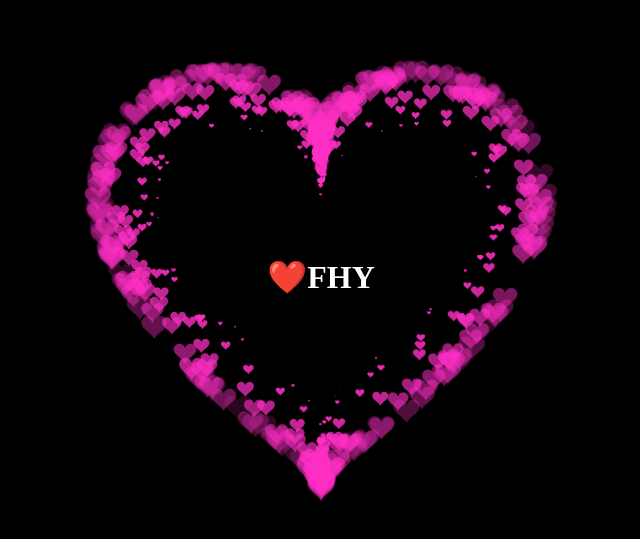
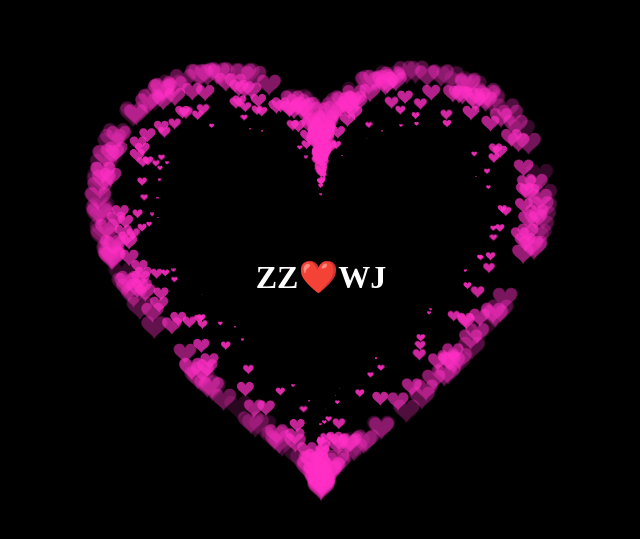
Before and after one commit to zz2wj/-, a plain HTML site: page index.html in a window 1280 px wide. Shown: the part 123-662 px from the top of the page, without its empty margins (319-959 px from the left). Drawn offline with Linux system fonts and the light colour scheme.

Commit message:
index.html

```diff
--- a/index.html
+++ b/index.html
@@ -5,7 +5,7 @@
     <meta http-equiv="X-UA-Compatible" content="IE=edge">
     <meta name="viewport" content="width=device-width, initial-scale=1.0">
     <link rel="shortcut icon" href="https://cdn.jsdelivr.net/gh/fromann/CDN@main/img/logo.ico">
-    <title>是给小冯的&#10084;&#65039;</title>
+    <title>是给宝贝的&#10084;&#65039;</title>
     <script src="https://cdn.jsdelivr.net/gh/zyoushuo/Blog/hexo/js/mouse_slide.js"></script>
     <script src="https://cdn.jsdelivr.net/gh/zyoushuo/Blog/hexo/js/clicklove.js"></script>
   <style type="text/css">
@@ -268,7 +268,7 @@
   })(document.getElementById('pinkboard'));
 </script>
 <div class="namebox">
-  <h1>&#10084;&#65039;FHY</h1>
+  <h1>ZZ&#10084;&#65039;WJ</h1>
 </div>
 </body>
 </html>
```
